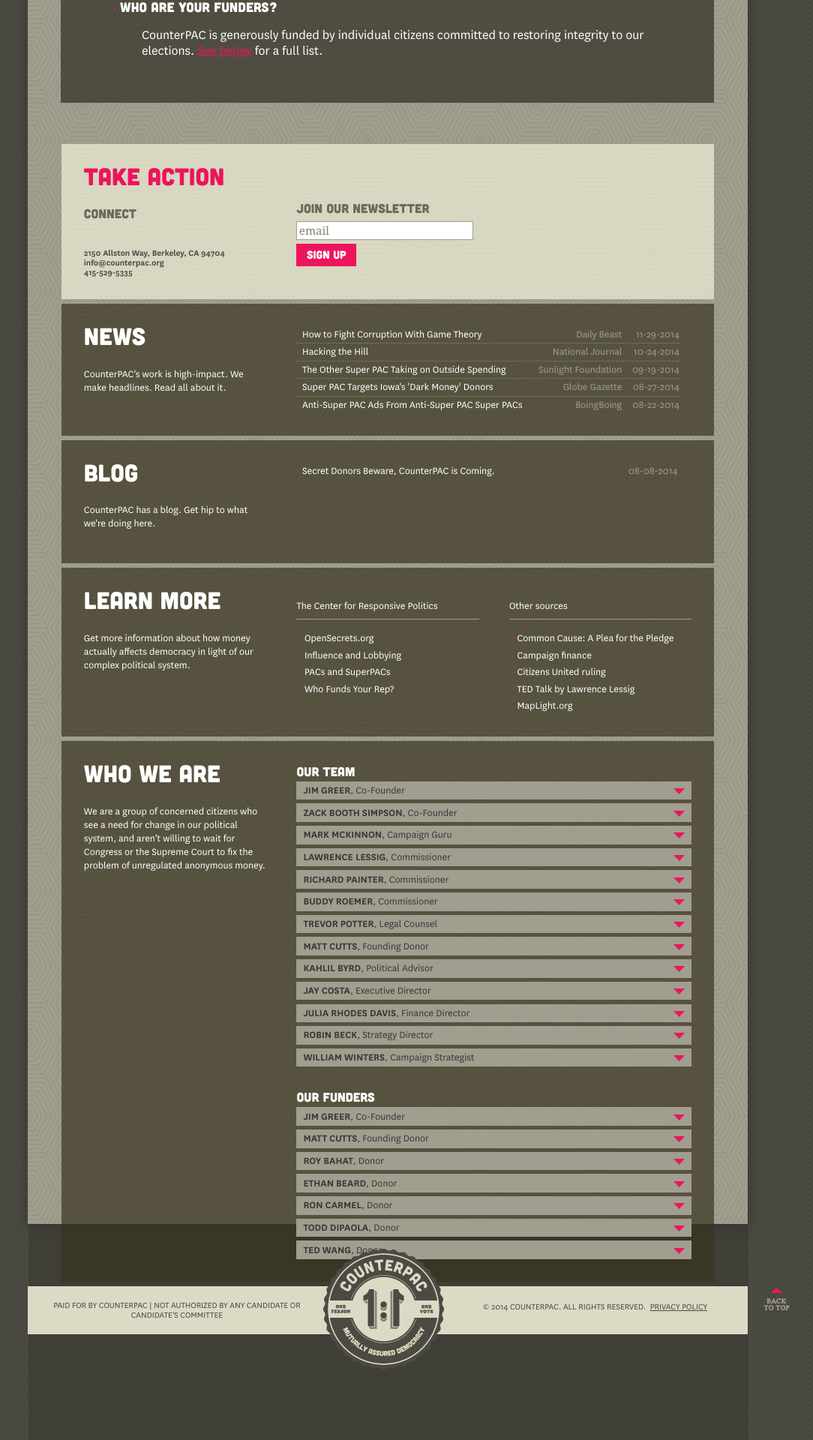
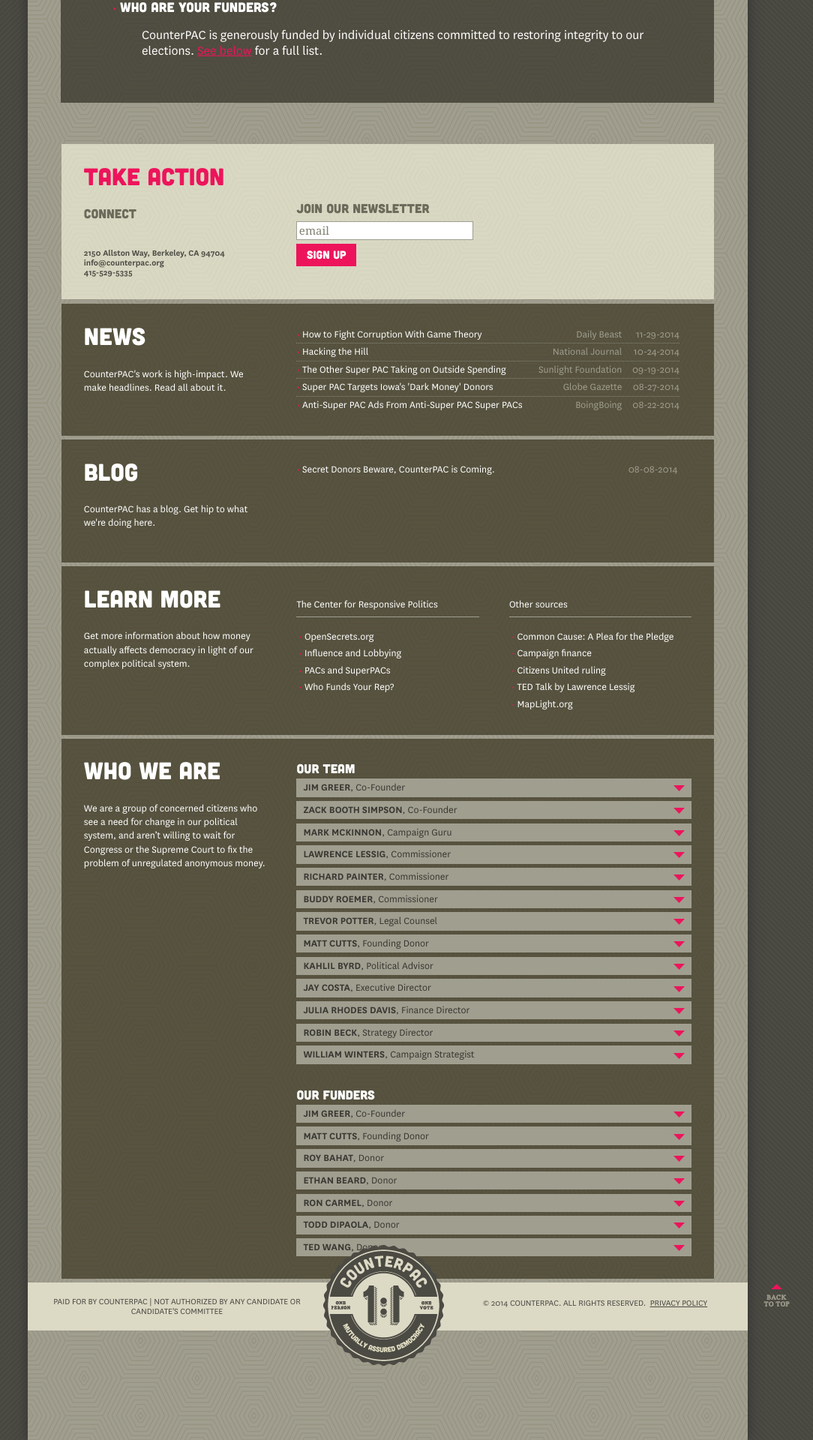
Before and after one commit to counterpac/counterpac.github.io, a Jekyll site: the page built from index.html, in a window 1280 px wide. Shown: the part 4314-6234 px from the top of the page at 75% size, without its empty margins (123-1207 px from the left). Built offline with Jekyll 4.4.1, drawn with Linux system fonts in a browser that asks for light colours; nearby versions of some CDN libraries; comment, search, counter and statistics services are not loaded; before the commit the page ends 6140 px from its top, so only the background shows below that.

Commit message:
fixing styling of page bottom

```diff
--- a/css/styles.css
+++ b/css/styles.css
@@ -345,7 +345,7 @@
 	background-image:url('../images/bg_diamond.png');
 	height: 0;
 	padding-top:5.7%;
-	padding-bottom: 150%;
+	padding-bottom: 180%;
 }
 .section_four_inner{
 	margin:0 4.7% .625% 4.7%;
@@ -353,7 +353,7 @@
 	background-image:url('../images/bg_tan_60.png');
 }
 .section_four_inner_dark{
-	margin:0 4.7% .625% 4.7%;
+	margin:0 4.7% .5% 4.7%;
 	padding:3.1%;
 	background-image:url('../images/bg_olive_70.png');
 }
```
